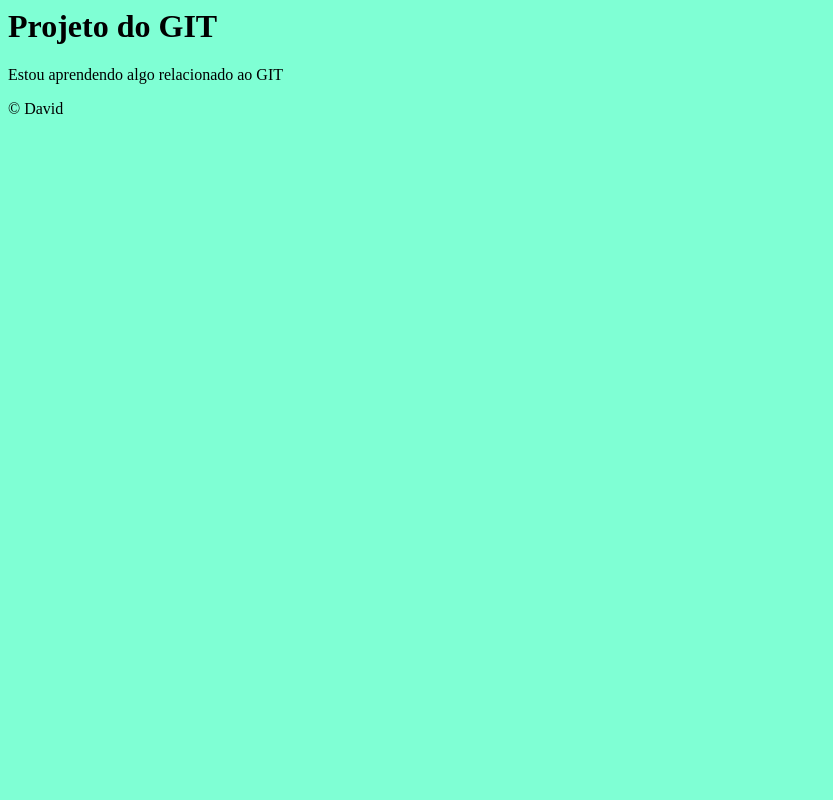
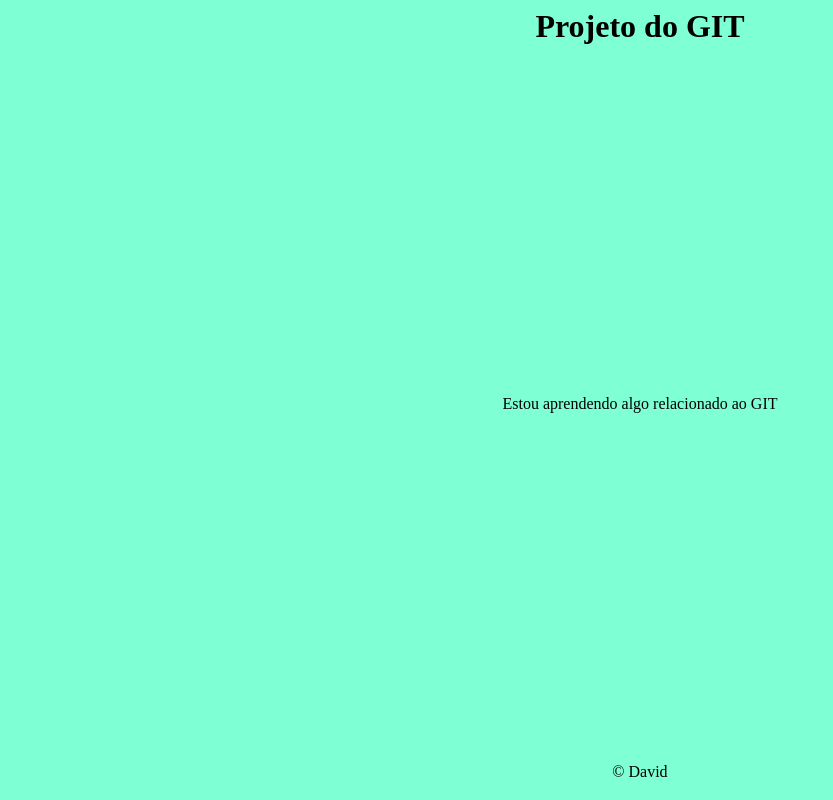
Before and after one commit to ydavidrkz/meu-site-teste, a plain HTML site: page index.html in a window 1280 px wide. Shown: the whole page, without its empty margins (0-833 px from the left). Drawn offline with Linux system fonts and the light colour scheme.

Commit message:
Ajuste de posicionamento

```diff
--- a/Untitled-1.css
+++ b/Untitled-1.css
@@ -1,3 +1,12 @@
 body {
     background-color: aquamarine;
+    text-align: center;
 }
+
+footer {
+    margin-top: 350px;
+}
+
+p {
+    margin-top: 350px;
+}
```
